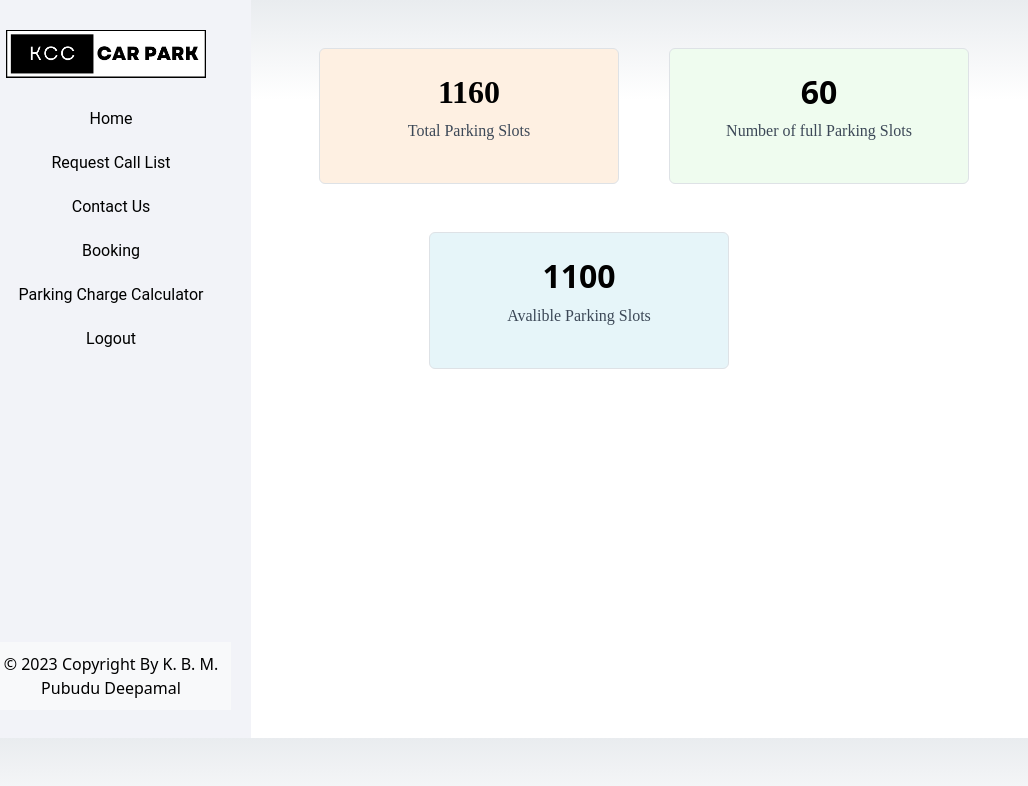
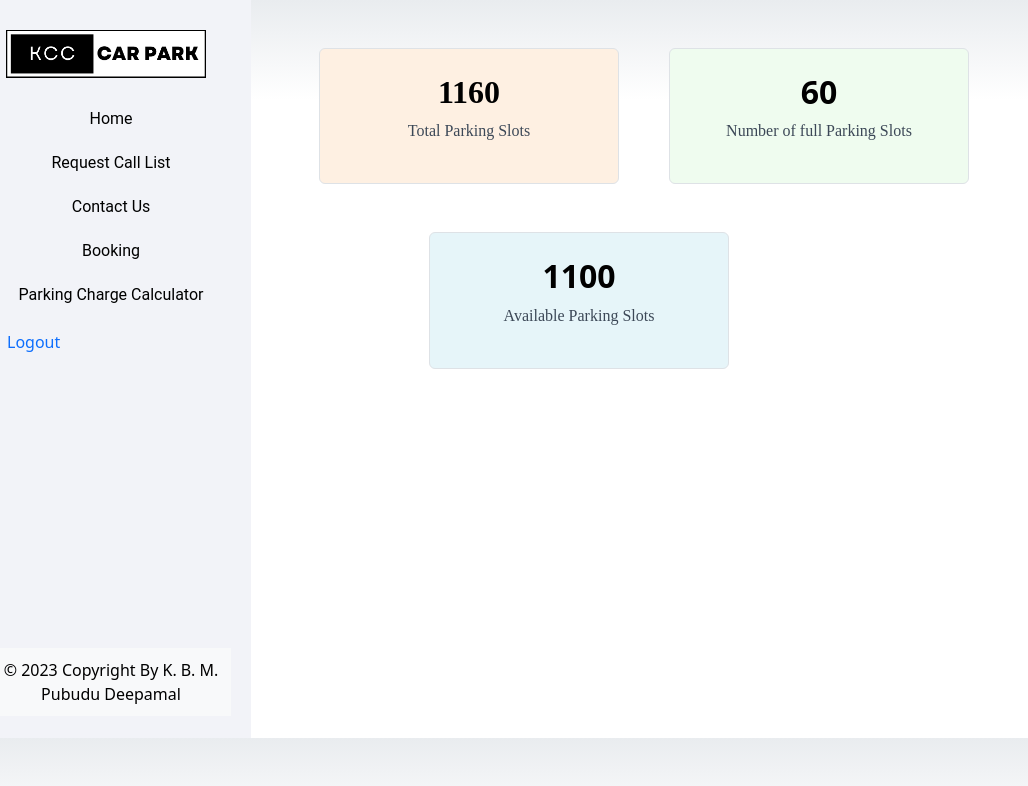
Before and after one commit to PubuduDeepamal/KCC, a React (Create React App) app: page /AdminDashBord in a window 1280 px wide. Shown: the top 786 px of the page, without its empty margins (0-1028 px from the left). Built offline with nearby package versions, Linux system fonts and the light colour scheme.

Commit message:
Update Sidebar.js

```diff
--- a/src/Components/Admin/Sidebar.js
+++ b/src/Components/Admin/Sidebar.js
@@ -32,29 +32,29 @@ const Sidebar = () => {
                 </a>
               </li>
               <li className="nav-item">
-                <a className="nav-link" href="#">
+                <a className="nav-link" href="javascript:void(0);">
                   Request Call List
                 </a>
               </li>
               <li className="nav-item">
-                <a className="nav-link" href="#">
+                <a className="nav-link" href="javascript:void(0);">
                   Contact Us
                 </a>
               </li>
               <li className="nav-item">
-                <a className="nav-link" href="#">
+                <a className="nav-link" href="javascript:void(0);">
                   Booking
                 </a>
               </li>
               <li className="nav-item">
                 <a className="nav-link" href="/Admincostcal">
-                Parking Charge Calculator
+                  Parking Charge Calculator
                 </a>
               </li>
               <li className="nav-item">
-                <a className="nav-link" href="#" onClick={handleLogout}>
+                <button className="nav-link" onClick={handleLogout}>
                   Logout
-                </a>
+                </button>
               </li>
             </ul>
 
@@ -67,11 +67,11 @@ const Sidebar = () => {
         <Col md={9} className="contact-form">
           <div className="container px-4 py-5">
             <Row className="row-cols-1 row-cols-lg-3">
-              <div className="feature-box p-4 border1 rounded1 mb-5" id="featured-30" >
+              <div className="feature-box p-4 border1 rounded1 mb-5" id="featured-30">
                 <h3 className="fs-2 text-body-emphasis" id="titleicon">
-                  <b> 1160</b>
+                  <b>1160</b>
                 </h3>
-                <p id="titleicon"> Total Parking Slots</p>
+                <p id="titleicon">Total Parking Slots</p>
               </div>
 
               <div className="feature-box p-4 border2 rounded1 mb-5" id="featured-31">
@@ -85,9 +85,8 @@ const Sidebar = () => {
                 <h3 className="fs-2 text-body-emphasis" id="titleicon31">
                   <b>1100 </b>
                 </h3>
-                <p id="titleicon">Avalible  Parking Slots</p>
+                <p id="titleicon">Available Parking Slots</p>
               </div>
-
             </Row>
           </div>
         </Col>
```
